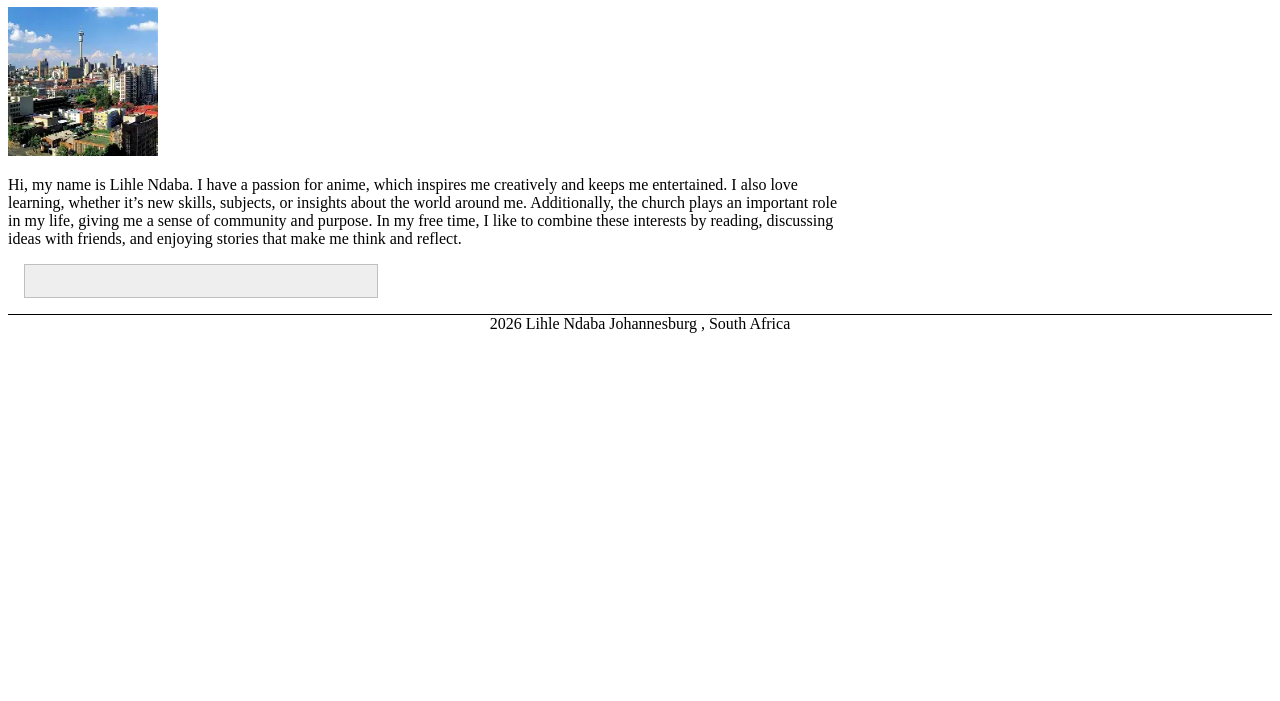
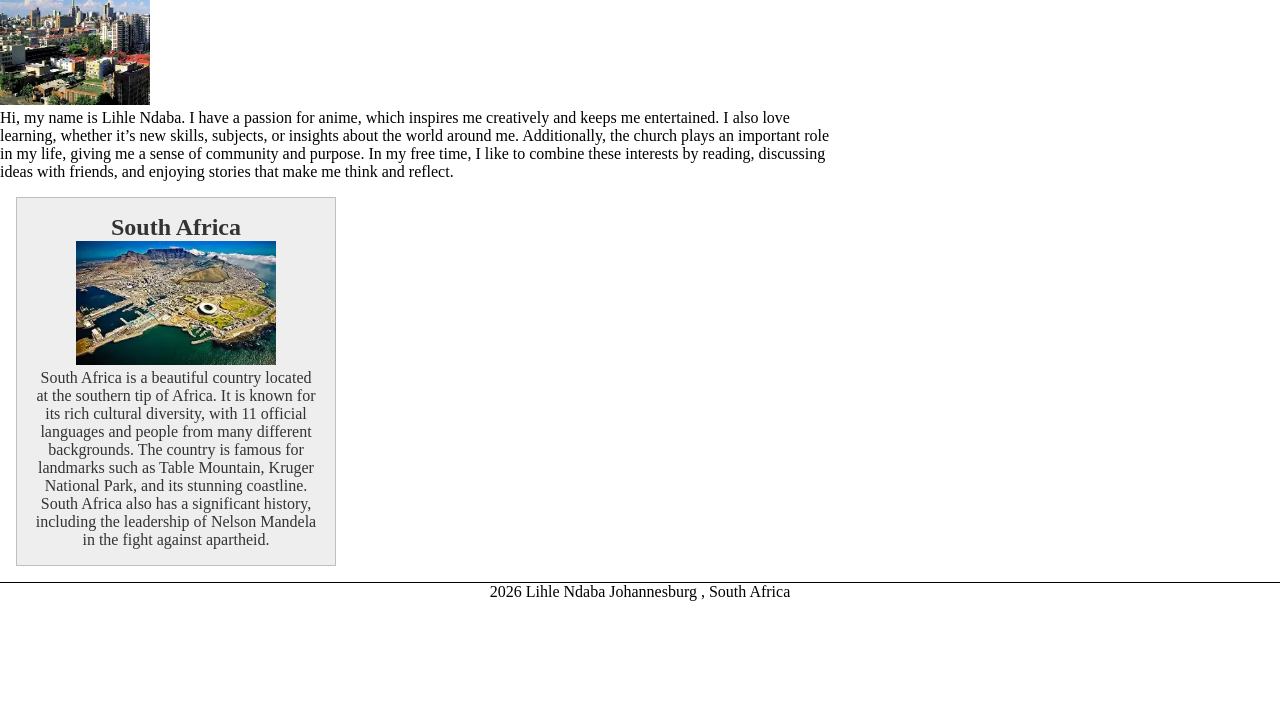
Before and after one commit to lordfate741-gif/wdd130, a plain HTML site: page index.html in a window 1280 px wide. Shown: the part 99-800 px from the top of the page. Drawn offline with Linux system fonts and the light colour scheme.

Commit message:
Week 2 adjustments

```diff
--- a/index.html
+++ b/index.html
@@ -5,32 +5,43 @@
     <meta charset="UTF-8">
     <meta name="viewport" content="width=device-width, initial-scale=1.0">
     <title>Lihle Ndaba | WDD 130</title>
-    <meta name="description" content="Lihle Ndaba's BYU WDD 130 course homepage.">
-    <meta name="author" content="Lihle Ndaba| WDD 130">
-    <link rel="Stylesheet" href="styles/styles.css">
+    <meta name="description"
+      content="Lihle Ndaba's home page for WDD 130 at BYU, introducing me, my course goals, and my web development progress.">
+    <meta name="author" content="Lihle Ndaba">
+    <link rel="stylesheet" href="styles/styles.css">
 </head>
 
 <body>
     <header>
-        <Nav>
-            <a href=" #">Home </a>
+        <nav>
+            <a href="#">Home</a>
             <a href="#">Rafting Project</a>
-        </Nav>
+        </nav>
     </header>
     <main>
         <h1>Lihle Ndaba | WDD 130</h1>
         <img src="jozi.png.webp" alt="My City" width="100">
         <p>Hi, my name is Lihle Ndaba. I have a passion for anime, which inspires me creatively and
-            keeps me
-            entertained. I also love learning, whether it’s new skills, subjects, or insights about
-            the world
-            around me. Additionally, the church plays an important role in my life, giving me a
-            sense of
-            community and purpose. In my free time, I like to combine these interests by reading,
-            discussing
-            ideas with friends, and enjoying stories that make me think and reflect.</p>
-        <aside>
+            keeps me entertained. I also love learning, whether it’s new skills, subjects, or
+            insights
+            about the world around me. Additionally, the church plays an important role in my life,
+            giving me a sense of community and purpose. In my free time, I like to combine these
+            interests by reading, discussing ideas with friends, and enjoying stories that make me
+            think and reflect.</p>
     </main>
+    <aside>
+        <h2>South Africa</h2>
+        <img src="jozigeo.webp" alt="Describe your picture here">
+        <p>South Africa is a beautiful country located at the southern tip of Africa. It is known
+            for its rich
+            cultural diversity, with 11 official languages and people from many different
+            backgrounds. The
+            country is famous for landmarks such as Table Mountain, Kruger National Park, and its
+            stunning
+            coastline. South Africa also has a significant history, including the leadership of
+            Nelson Mandela
+            in the fight against apartheid.</p>
+    </aside>
     <footer>2026 Lihle Ndaba Johannesburg , South Africa</footer>
 </body>
 
--- a/styles/styles.css
+++ b/styles/styles.css
@@ -1,4 +1,4 @@
- {
+ * {
      margin: 0;
      padding: 0;
      box-sizing: border-box;
@@ -12,17 +12,20 @@
      width: 20rem;
      margin: 1rem;
      border: 1px solid rgb(0 0 0 / 0.2);
-
      padding: 1rem;
      background-color: #eee;
      color: #333;
      text-align: center;
  }
 
+ aside img {
+     width: 200px;
+     height: auto;
+ }
+
  main img {
      width: 150px;
      height: auto;
-
  }
 
  p {
@@ -35,7 +38,7 @@
      text-align: center;
  }
 
- /* Class Selectors*/
+ /* Class Selectors */
 
  .box {
      margin: 1rem;
@@ -44,8 +47,3 @@
      background-color: #ddd;
      color: #000;
  }
-
- aside {
-     width: 20em;
-     text-align: center;
- }
```
Also changed, not shown: jozigeo.webp (added).
